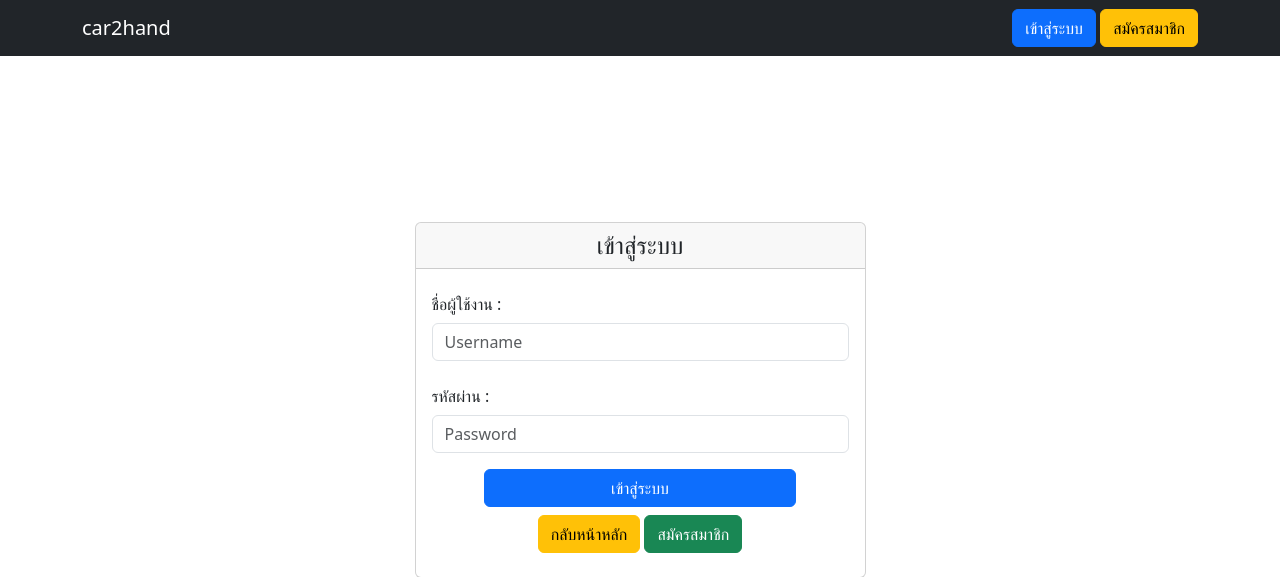
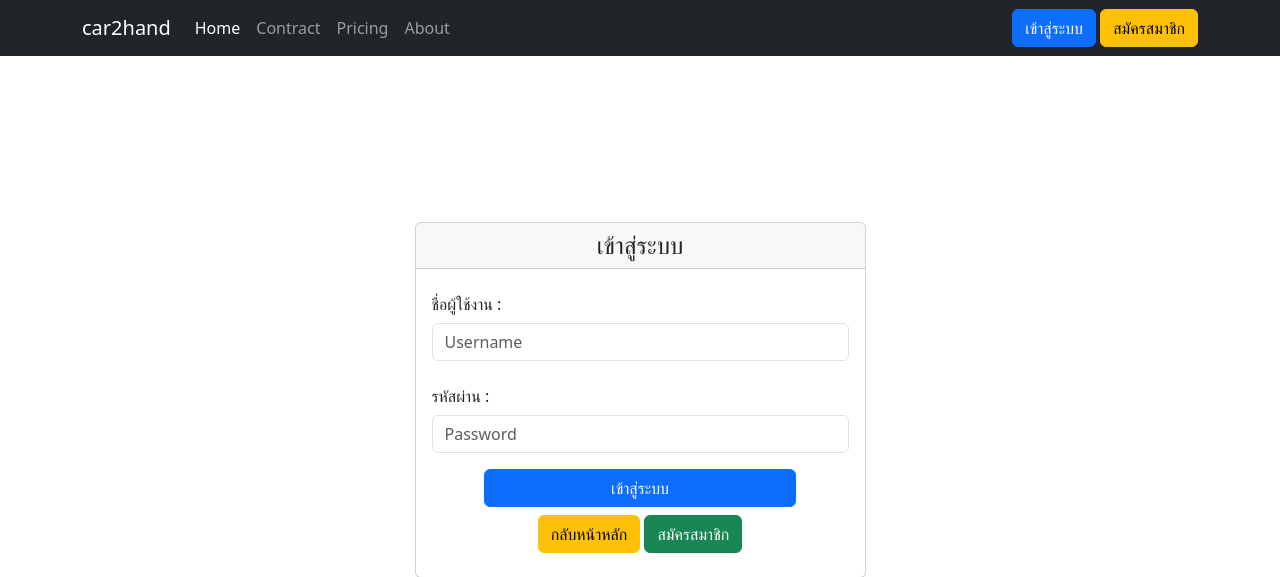
Before and after one commit to BrookSaranyapong/project_php, a PHP site: page /page/login.php in a window 1280 px wide. Shown: the top 577 px of the page. Run offline with PHP 8.4, Linux system fonts and the light colour scheme; some libraries are stand-ins or nearby versions.

Commit message:
Update Structure home about pricing profile

```diff
--- a/index.php
+++ b/index.php
@@ -1,3 +1,3 @@
 <?php
-    header('Location: ./page');
+    header('Location: ./page/home');
 ?>
--- a/page/authen.php
+++ b/page/authen.php
@@ -1,25 +1,14 @@
 <?php
    require_once('../config/connection.php');
-   $uri = $_SERVER['REQUEST_URI'];
-   $array = explode('/',$uri);
+   session_start();
+   $uri = $_SERVER['REQUEST_URI']; //page
+   $array = explode('/',$uri); // ถอด / ออก
    $key = array_search("page",$array);
-   $name = $array[$key+1];
+   $name = $array[$key+1]; // page/profile
 
    if (isset($_SESSION['authen_id'])) {
-      header('Location: ./home/home.php'); // Change this to your desired page
+      header('Location: /project_car2hand/page/home'); // Change this to your desired page
       exit;
    }
-   // if (isset($_SESSION['authen_id'])) {
-   //    header('Location: ../home/home.php'); // Change this to your desired page
-   //    exit;
-   //  }
-   // else{
-   //    header('Location: ../page/home.php');
-   // }
-   // if(!isset($_SESSION['authen_id'] ) ){
-   //    header('Location: ../register.php');
-   // }else{
-   //    header('Location: ../home.php');
-   // }
 
 ?>
--- a/page/home/home.php
+++ b/page/home/index.php
@@ -6,7 +6,7 @@
 <head>
     <meta charset="UTF-8">
     <meta name="viewport" content="width=device-width, initial-scale=1.0">
-    <title>Document</title>
+    <title>home</title>
     <link rel="stylesheet" href="../../node_modules/bootstrap/dist/css/bootstrap.min.css" class="rel">
 </head>
 
@@ -21,8 +21,8 @@
         </div>
     </div>
 
-    <main>
-
+    <main class="container my-5">
+        <h1>Home</h1>
     </main>
 
     <script src="../../node_modules/bootstrap/dist/js/bootstrap.bundle.min.js"></script>
--- a/page/includes/navbar.php
+++ b/page/includes/navbar.php
@@ -1,49 +1,53 @@
-<?php $base_path_blog = './assets/images/blog/'; ?>
-<!DOCTYPE html>
-<html lang="en">
-
-<head>
-    <meta charset="UTF-8">
-    <meta name="viewport" content="width=device-width, initial-scale=1.0">
-    <title>Navbar</title>
-    <?php include('theme.php'); ?>
-</head>
-
-<body>
-    <!-- Section Navbar -->
     <nav class="navbar navbar-expand-lg fixed-top navbar-dark bg-dark">
         <div class="container">
-            <a class="navbar-brand" href="home.php">car2hand</a>
+            <a class="navbar-brand" href="/project_car2hand/page/home">car2hand</a>
+
+            <div class="navbar-nav">
+                <ul class="navbar-nav me-auto mb-2 mb-lg-0">
+                    <li class="nav-item">
+                        <a class="nav-link active" aria-current="page" href="/project_car2hand/page/home">Home</a>
+                    </li>
+                    <li class="nav-item">
+                        <a class="nav-link" href="/project_car2hand/page/contract">Contract</a>
+                    </li>
+                    <li class="nav-item">
+                        <a class="nav-link" href="/project_car2hand/page/pricing">Pricing</a>
+                    </li>
+                    <li class="nav-item">
+                        <a class="nav-link" href="/project_car2hand/page/about">About</a>
+                    </li>
+                </ul>
+            </div>
+
             <button class="navbar-toggler" type="button" data-bs-toggle="collapse" data-bs-target="#navbarSupportedContent" aria-controls="navbarSupportedContent" aria-expanded="false" aria-label="Toggle navigation">
                 <span class="navbar-toggler-icon"></span>
             </button>
+
             <div class="collapse navbar-collapse" id="navbarSupportedContent">
                 <ul class="navbar-nav ms-auto mb-2 mb-lg-0">
                     <?php if (isset($_SESSION['authen_id'])) { ?>
                         <li class="nav-item dropdown">
                             <a class="nav-link dropdown-toggle" href="#" id="navbarDropdown" role="button" data-bs-toggle="dropdown" aria-expanded="false">
-                                <?php echo 'name : ' . $_SESSION['first_name']; echo '  ' . $_SESSION['last_name'] ?>
+                                <?php echo 'name : ' . $_SESSION['first_name'];
+                                echo '  ' . $_SESSION['last_name'] ?>
                             </a>
                             <ul class="dropdown-menu dropdown-menu-end" aria-labelledby="navbarDropdown">
-                                <!-- <li><a class="dropdown-item" href="profile.php">ประวัติส่วนตัว</a></li> -->
-                                <!-- <li><a class="dropdown-item" href="password.php">เปลี่ยนรหัสผ่าน</a></li> -->
+                                <li><a class="dropdown-item" href="/project_car2hand/page/profile/">ประวัติส่วนตัว</a></li>
+                                <!-- <li><a class="dropdown-item" href="/project_car2hand/page/password.php">เปลี่ยนรหัสผ่าน</a></li> -->
                                 <li>
                                     <hr class="dropdown-divider">
                                 </li>
-                                <li><a class="dropdown-item" href="logout.php">ออกจากระบบ</a></li>
+                                <li><a class="dropdown-item" href="/project_car2hand/page/logout.php">ออกจากระบบ</a></li>
                             </ul>
                         </li>
                     <?php } else { ?>
                         <li class="nav-item">
-                            <a href="login.php" class="btn btn-primary">เข้าสู่ระบบ</a>
-                            <a href="register.php" class="btn btn-warning">สมัครสมาชิก</a>
+                            <a href="/project_car2hand/page/login.php" class="btn btn-primary">เข้าสู่ระบบ</a>
+                            <a href="/project_car2hand/page/register.php" class="btn btn-warning">สมัครสมาชิก</a>
                         </li>
                     <?php } ?>
                 </ul>
             </div>
+
         </div>
     </nav>
-    <?php include('script.php'); ?>
-</body>
-
-</html>
--- a/page/index.php
+++ b/page/index.php
@@ -1,3 +1,3 @@
 <?php
-    header('Location: ./home/home.php');
+    header('Location: ./home');
 ?>
--- a/page/login.php
+++ b/page/login.php
@@ -10,7 +10,7 @@ if (isset($_POST['submit'])) {
     ':username' => $username
   ));
   $row = $stmt->fetch(PDO::FETCH_ASSOC);
-  echo '<pre>', print_r($row), '</pre>';
+  // echo '<pre>', print_r($row), '</pre>';
   // if (!empty($row) && $password == $row['password']) {
   if (!empty($row) && password_verify($password, $row['password'])) {
     echo '<script> alert("ชื่อผู้ใช้ และ รหัสผ่านถูกต้อง") </script>';
@@ -24,7 +24,7 @@ if (isset($_POST['submit'])) {
     $stmt_update = $conn->prepare($update);
     $result_update = $stmt_update->execute(array(":last_login" => date("Y-m-d H:i:s"), ":u_id" => $row['u_id']));
     if ($result_update) {
-      header('Location: ./home/home.php');
+      header('Location: home.php');
     } else {
       echo '<script> alert("Error!!!") </script>';
     }
@@ -32,17 +32,14 @@ if (isset($_POST['submit'])) {
     echo '<script> alert("ชื่อผู้ใช้ และ รหัสผ่านไม่ถูกต้อง") </script>';
   }
 
-  if (isset($_SESSION['authen_id'])) {
-    // user already logged in, redirect to home.php
-    echo 'Your have a session';
-} else {
-    echo 'Session is not set!';
-  }
-  echo '<pre>', print_r($_POST), '</pre>';
+//   if (isset($_SESSION['authen_id'])) {
+//     // user already logged in, redirect to home.php
+//     echo 'Your have a session';
+// } else {
+//     echo 'Session is not set!';
+//   }
+//   echo '<pre>', print_r($_POST), '</pre>';
 }
-
-
-
 ?>
 
 
@@ -53,7 +50,7 @@ if (isset($_POST['submit'])) {
   <meta charset="UTF-8">
   <meta name="viewport" content="width=device-width, initial-scale=1.0">
   <title>login</title>
-  <link rel="stylesheet" href="./node_modules/bootstrap/dist/css/bootstrap.min.css" class="rel">
+  <link rel="stylesheet" href="../node_modules/bootstrap/dist/css/bootstrap.min.css" class="rel">
 </head>
 
 <body>
@@ -77,7 +74,7 @@ if (isset($_POST['submit'])) {
                   </div>
                   <div class="col-12 text-center">
                     <button type="submit" name="submit" class="btn btn-primary mx-auto d-block w-75">เข้าสู่ระบบ</button>
-                    <a class="btn btn-warning my-2" href="../index.php">กลับหน้าหลัก</a>
+                    <a class="btn btn-warning my-2" href="home.php">กลับหน้าหลัก</a>
                     <a class="btn btn-success my-2" href="register.php">สมัครสมาชิก</a>
                   </div>
                 </div>
--- a/page/register.php
+++ b/page/register.php
@@ -43,7 +43,7 @@ if (isset($_POST['submit'])) {
     <meta name="viewport" content="width=device-width, initial-scale=1.0">
     <title>Register</title>
 
-  <!-- <link rel="stylesheet" href="./node_modules/bootstrap/dist/css/bootstrap.min.css" class="rel"> -->
+  <link rel="stylesheet" href="../node_modules/bootstrap/dist/css/bootstrap.min.css" class="rel">
 
 </head>
 
@@ -91,8 +91,7 @@ if (isset($_POST['submit'])) {
             </row>
         </div>
     </div>
-    <!-- <script src="./node_modules/bootstrap/dist/js/bootstrap.bundle.min.js"></script> -->
-
+    <script src="../node_modules/bootstrap/dist/js/bootstrap.bundle.min.js"></script>
 </body>
 
 </html>
```
Also changed, not shown: page/about/about.php (deleted, +0 -11 lines), page/about/index.php (added, +19 -0 lines), page/contract/contract.php (deleted, +0 -11 lines), page/contract/index.php (added, +21 -0 lines), page/pricing/index.php (added, +22 -0 lines), page/profile/index.php (added, +22 -0 lines), page/profile/profile.php (deleted).
